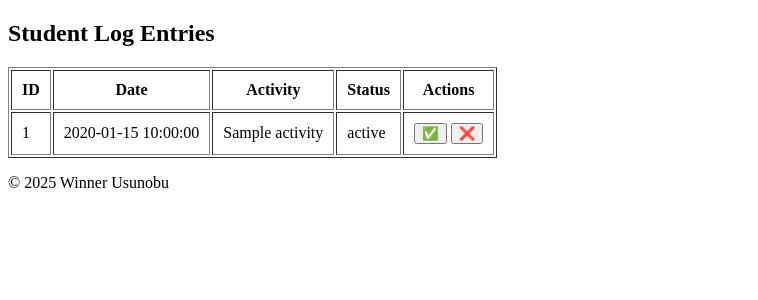
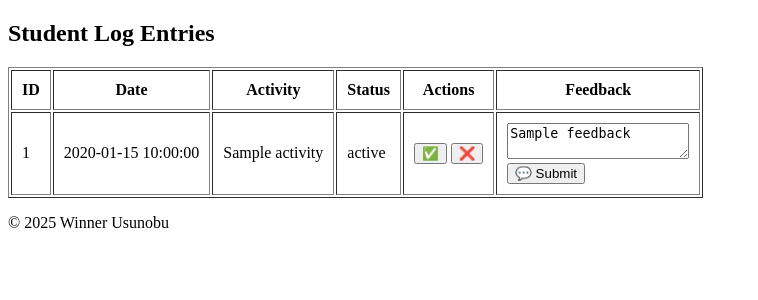
Before and after one commit to whinnysmart/SIWES-logging-system, a Flask app: template templates/supervisor.html in a window 1280 px wide. Shown: the part 98-398 px from the top of the page, without its empty margins (0-758 px from the left). Run offline with Flask 3, Linux system fonts and the light colour scheme; the template is opened without the code that fills it: most values are stand-ins (such as "Sample title", 1, 10 or a date in 2020).

Commit message:
Added supervisor feedback feature with textarea input

```diff
--- a/app.py
+++ b/app.py
@@ -43,7 +43,7 @@ def supervisor():
 @app.route("/update_status/<int:log_id>", methods=["POST"])
 def update_status(log_id):
     action = request.form["action"]
-    new_status = "approved" if action == "approve" else "disapproved"
+    new_status = "Approved" if action == "approve" else "Disapproved"
 
     conn = get_db_connection()
     conn.execute("UPDATE logs SET status = ? WHERE id = ?", (new_status, log_id))
@@ -53,5 +53,17 @@ def update_status(log_id):
     flash(f"Log {log_id} marked as {new_status}!", "info")
     return redirect(url_for("supervisor"))
 
+@app.route("/add_feedback/<int:log_id>", methods=["POST"])
+def add_feedback(log_id):
+    feedback = request.form.get("feedback")
+
+    conn = get_db_connection()
+    conn.execute("UPDATE logs SET feedback = ? WHERE id = ?", (feedback, log_id))
+    conn.commit()
+    conn.close()
+
+    flash(f"Feedback added for Log {log_id}", "info")
+    return redirect(url_for("supervisor"))
+
 if __name__ == "__main__":
     app.run(debug=True)
--- a/templates/supervisor.html
+++ b/templates/supervisor.html
@@ -13,6 +13,7 @@
           <th>Activity</th>
           <th>Status</th>
           <th>Actions</th>
+          <th>Feedback</th>
         </tr>
       </thead>
       <tbody>
@@ -28,6 +29,12 @@
                 <button name="action" value="disapprove">❌</button>
               </form>
             </td>
+            <td>
+              <form action="{{ url_for('add_feedback', log_id=log.id) }}" method="POST">
+                <textarea name="feedback" rows=2 cols=20>{{log.feedback or ''}}</textarea><br>
+                <button type="submit">💬 Submit</button>
+              </form>
+            </td>
           </tr>
         {% endfor %}
       </tbody>
```
